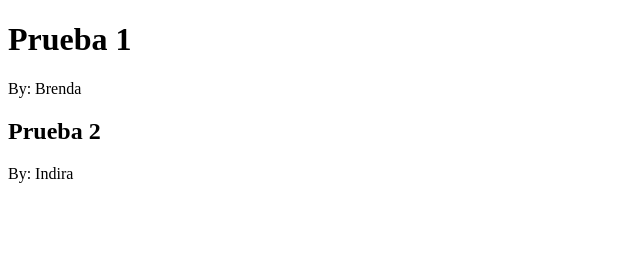
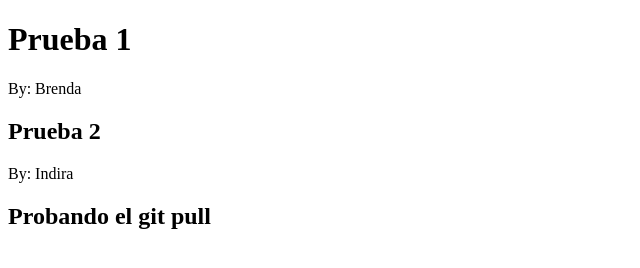
Before and after one commit to Brend706/Repo-Pruebas, a plain HTML site: page index.html in a window 1280 px wide. Shown: the whole page, without its empty margins (0-640 px from the left). Drawn offline with Linux system fonts and the light colour scheme.

Commit message:
Prueba: Tercer Commit

```diff
--- a/index.html
+++ b/index.html
@@ -10,5 +10,8 @@
     <p>By: Brenda</p>
     <h2>Prueba 2</h2>
     <p>By: Indira</p>
+
+    <!-- Prueba 3 -->
+     <h2>Probando el git pull</h2>
 </body>
 </html>
```
